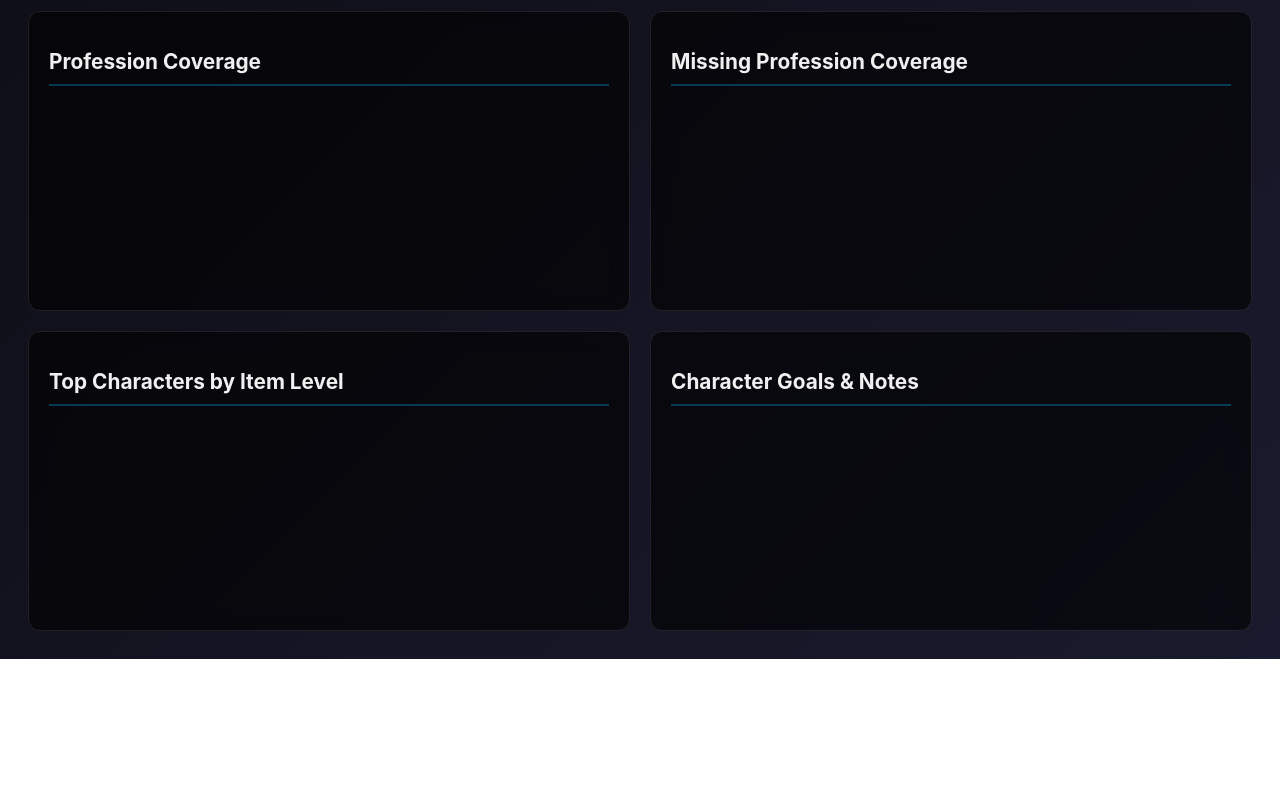
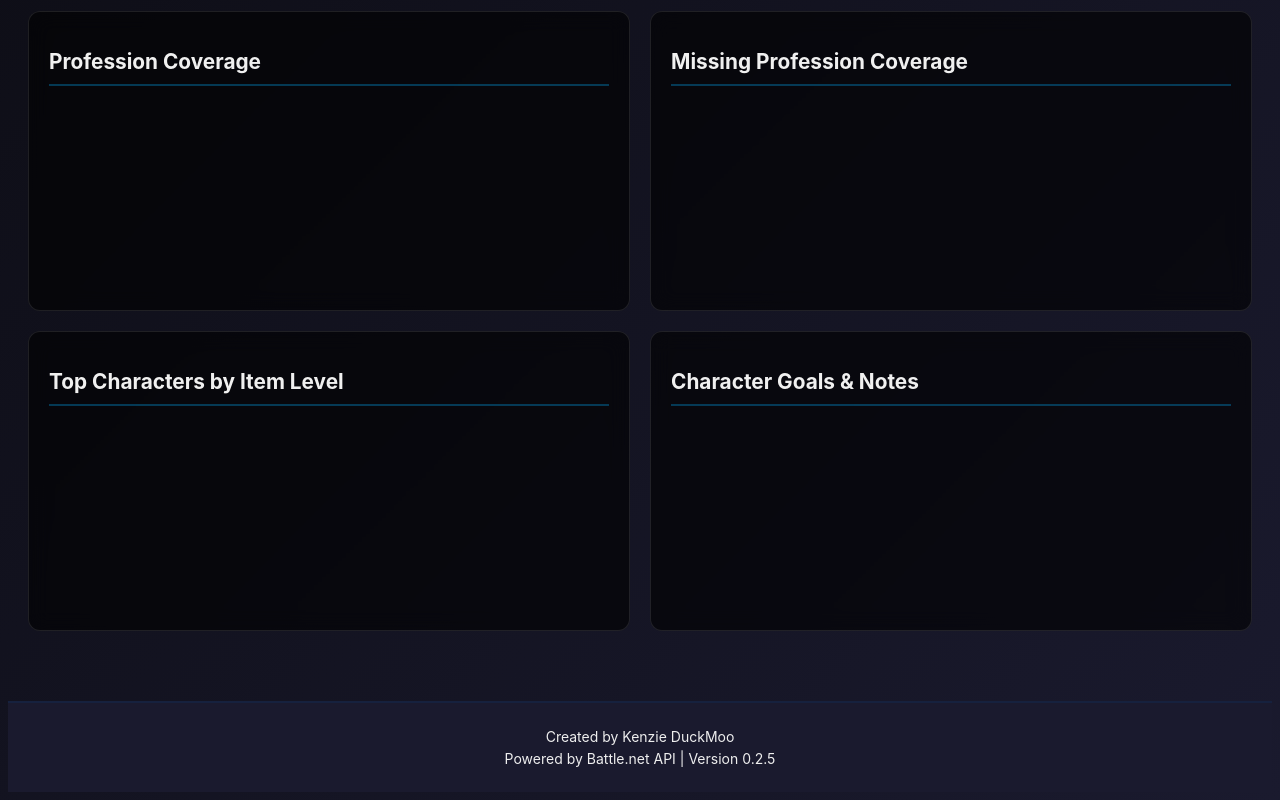
Before and after one commit to kenzieduckmoo/warband-tracker, a website: page public/dashboard.html in a window 1280 px wide. Shown: the part 789-1589 px from the top of the page. Before the commit the page ends 1448 px from the top, so only its background shows below. Drawn offline with Linux system fonts and the light colour scheme; no server answers.

Commit message:
added footer - version 0.2.5

```diff
--- a/public/dashboard.html
+++ b/public/dashboard.html
@@ -138,5 +138,6 @@
     </div>
 
     <script src="dashboard.js?v=20250909-level-filters-fixed"></script>
+    <script src="footer.js"></script>
 </body>
 </html>
--- /dev/null
+++ b/public/footer.js
@@ -0,0 +1,31 @@
+// Common footer for all pages
+document.addEventListener('DOMContentLoaded', function() {
+    const footer = document.createElement('footer');
+    footer.innerHTML = `
+        <div class="footer-content">
+            <p>Created by Kenzie DuckMoo</p>
+            <p>Powered by Battle.net API | Version 0.2.5</p>
+        </div>
+    `;
+    footer.style.cssText = `
+        margin-top: 50px;
+        padding: 20px;
+        background-color: #1a1a2e;
+        color: #eee;
+        text-align: center;
+        border-top: 2px solid #16213e;
+    `;
+
+    // Style the footer content
+    const footerContent = footer.querySelector('.footer-content');
+    footerContent.style.cssText = `
+        max-width: 1200px;
+        margin: 0 auto;
+    `;
+
+    footerContent.querySelectorAll('p').forEach(p => {
+        p.style.cssText = 'margin: 5px 0; font-size: 14px;';
+    });
+
+    document.body.appendChild(footer);
+});
```
Also changed, not shown: public/index.html (+1 -0 lines), public/login.html (+1 -0 lines).
